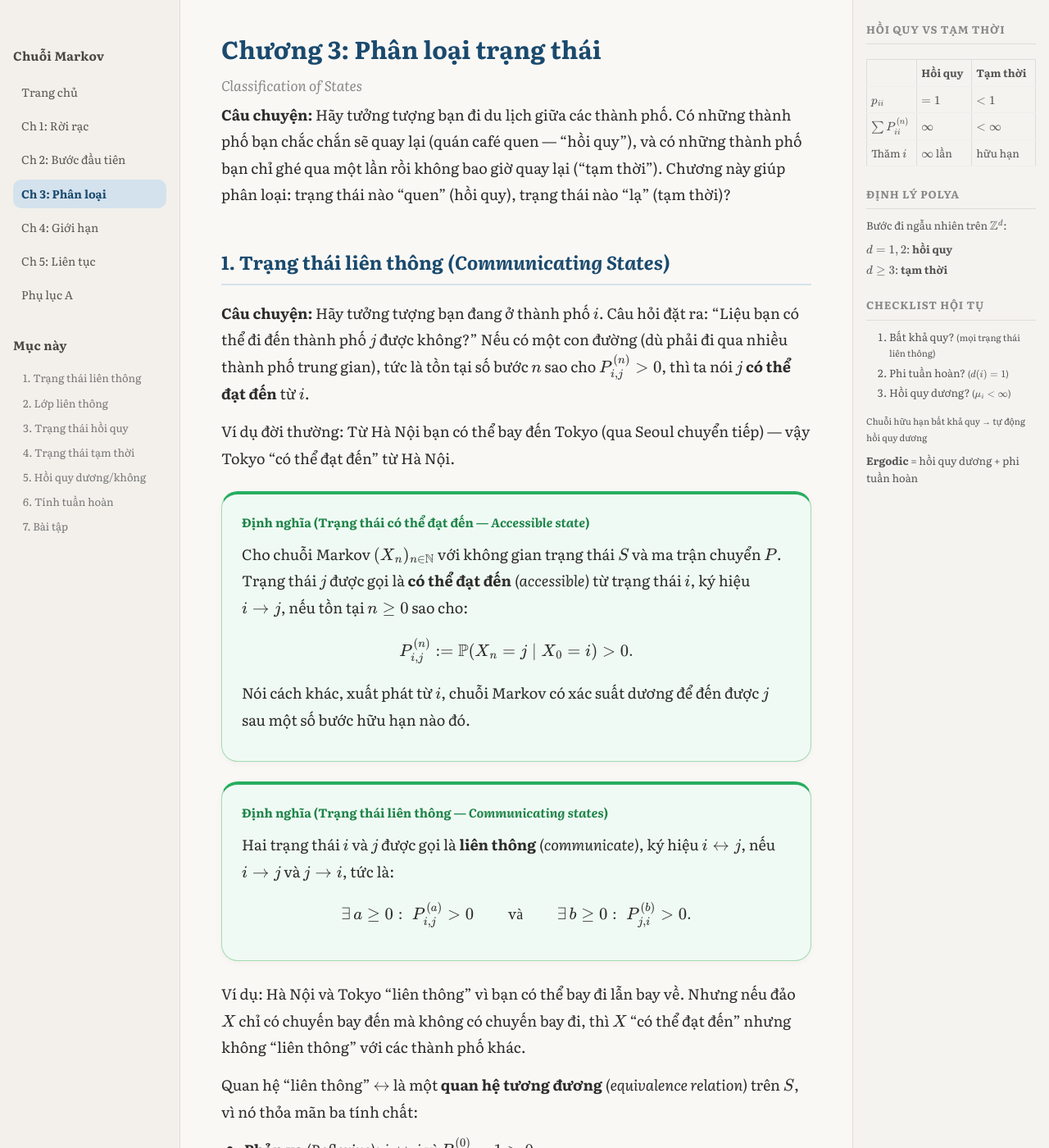
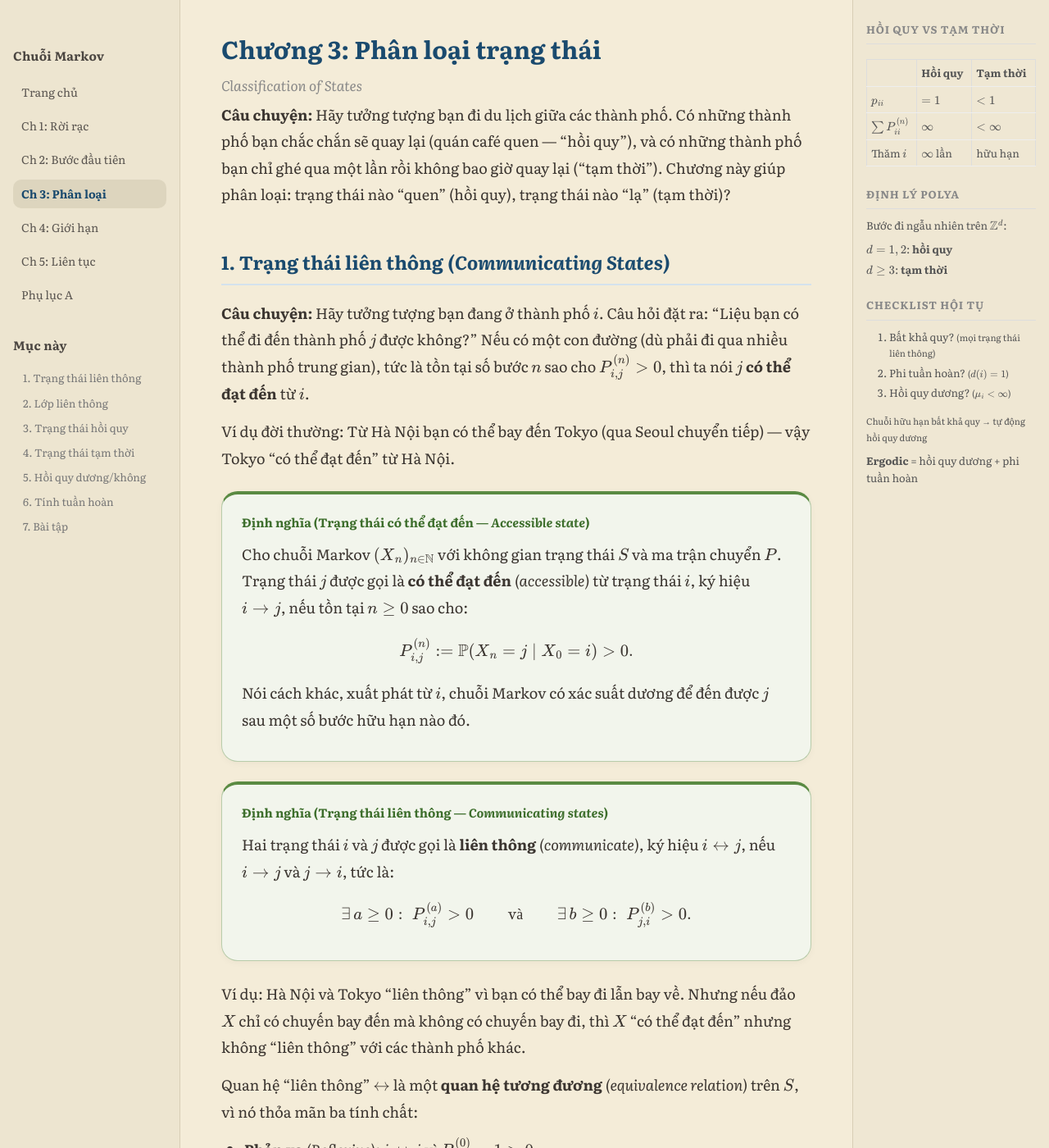
Before and after one commit to hoangphi01/markov-chains, a Jekyll site: the page built from docs/ch3.html, in a window 1280 px wide and 1400 px high. Shown: the whole window at 82% size. Built offline with Jekyll 4.4.1, drawn with Linux system fonts in a browser that asks for light colours.

Commit message:
style: Apple Books sepia/parchment warm background tone

```diff
--- a/docs/css/style.css
+++ b/docs/css/style.css
@@ -7,8 +7,8 @@ body {
   font-family: 'Literata', Georgia, 'Times New Roman', serif;
   font-size: 18px;
   line-height: 1.8;
-  color: #2c2c2c;
-  background: #faf8f5;
+  color: #3b3530;
+  background: #f4ecd8;
 }
 
 /* === 3-Column Layout === */
@@ -25,8 +25,8 @@ body {
   height: 100vh;
   overflow-y: auto;
   padding: 24px 16px;
-  background: #f3f0eb;
-  border-right: 1px solid #e0dbd4;
+  background: #ede5d0;
+  border-right: 1px solid #d8cdb5;
   font-size: 14px;
 }
 
@@ -63,11 +63,11 @@ body {
 }
 
 .toc .chapter-list a:hover {
-  background: #e8e4de;
+  background: #e5dcc6;
 }
 
 .toc .chapter-list a.current {
-  background: #d4e2ed;
+  background: #ddd5be;
   color: #1a4a6e;
   font-weight: bold;
 }
@@ -98,8 +98,8 @@ body {
   height: 100vh;
   overflow-y: auto;
   padding: 24px 16px;
-  background: #f5f3ef;
-  border-left: 1px solid #e0dbd4;
+  background: #efe7d3;
+  border-left: 1px solid #d8cdb5;
   font-size: 13px;
   color: #555;
 }
@@ -201,41 +201,41 @@ li { margin-bottom: 5px; }
 }
 
 .box.definition {
-  background: #f0faf4;
-  border-color: #a3d9b1;
-  border-top-color: #27ae60;
+  background: #f2f5ec;
+  border-color: #b8ccaa;
+  border-top-color: #5a8a42;
 }
 
-.box.definition .box-title { color: #1e8449; }
+.box.definition .box-title { color: #3d6e2c; }
 
 .box.theorem {
-  background: #fdf2f1;
-  border-color: #e8b4b0;
-  border-top-color: #c0392b;
+  background: #f8f0eb;
+  border-color: #d4b5a8;
+  border-top-color: #a0432e;
 }
 
-.box.theorem .box-title { color: #a93226; }
+.box.theorem .box-title { color: #8b3622; }
 
 .box.formula {
-  background: #fefbf0;
-  border-color: #e8dba8;
-  border-top-color: #d4ac0d;
+  background: #f8f3e4;
+  border-color: #ddd0a8;
+  border-top-color: #b8960d;
 }
 
 .box.summary {
-  background: #eef6fb;
-  border-color: #b0cfe0;
-  border-top-color: #2980b9;
+  background: #eef2f0;
+  border-color: #b0c8c0;
+  border-top-color: #3a7a6a;
 }
 
-.box.summary .box-title { color: #1a4a6e; }
+.box.summary .box-title { color: #2e5e52; }
 
 /* === Examples & Exercises === */
 .example, .exercise {
   margin: 24px 0;
   padding: 18px 24px;
-  background: #fff;
-  border: 1px solid #e0dbd4;
+  background: #faf6ed;
+  border: 1px solid #d8cdb5;
   border-radius: 20px;
   box-shadow: 0 1px 4px rgba(0,0,0,0.03);
 }
@@ -286,7 +286,7 @@ th, td {
 }
 
 th {
-  background: #f0ede8;
+  background: #ebe4d2;
   font-weight: bold;
 }
 
@@ -296,11 +296,11 @@ th {
   justify-content: space-between;
   margin-top: 50px;
   padding-top: 20px;
-  border-top: 1px solid #e0dbd4;
+  border-top: 1px solid #d8cdb5;
 }
 
 .chapter-nav a {
-  color: #1a4a6e;
+  color: #5a4a32;
   text-decoration: none;
   font-size: 15px;
 }
@@ -332,10 +332,10 @@ th {
 }
 
 .chapter-card {
-  border: 1px solid #e0dbd4;
+  border: 1px solid #d8cdb5;
   border-radius: 20px;
   padding: 22px;
-  background: #fff;
+  background: #faf6ed;
   box-shadow: 0 2px 8px rgba(0,0,0,0.04);
   transition: box-shadow 0.2s;
 }
```
